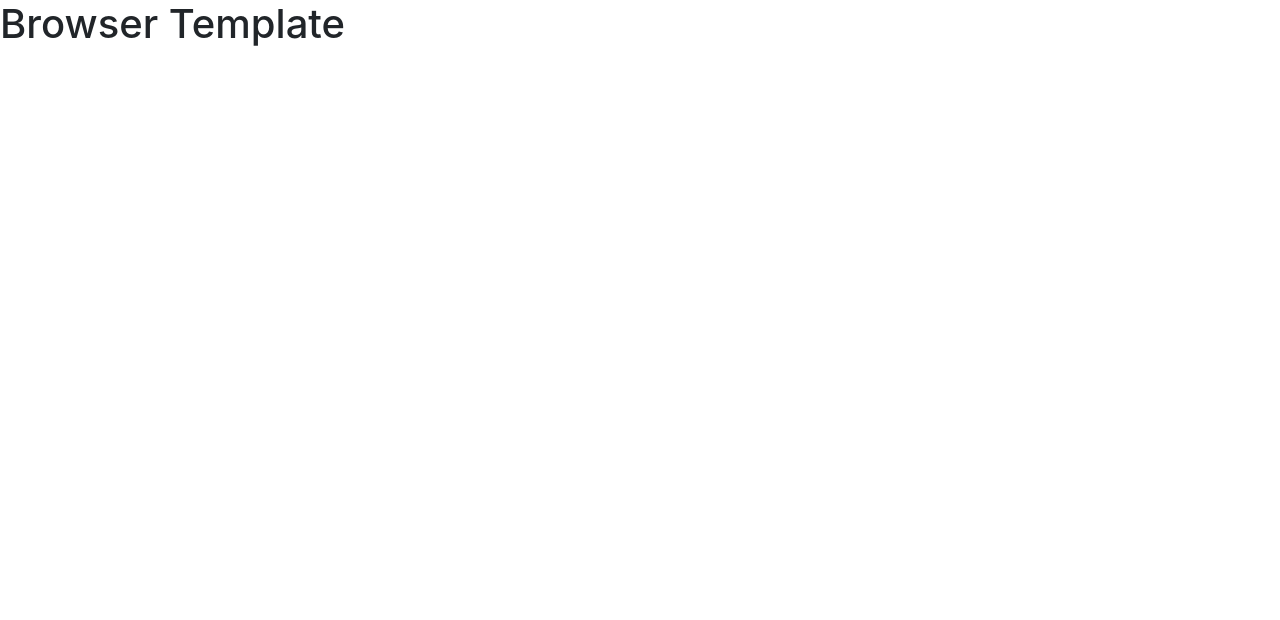
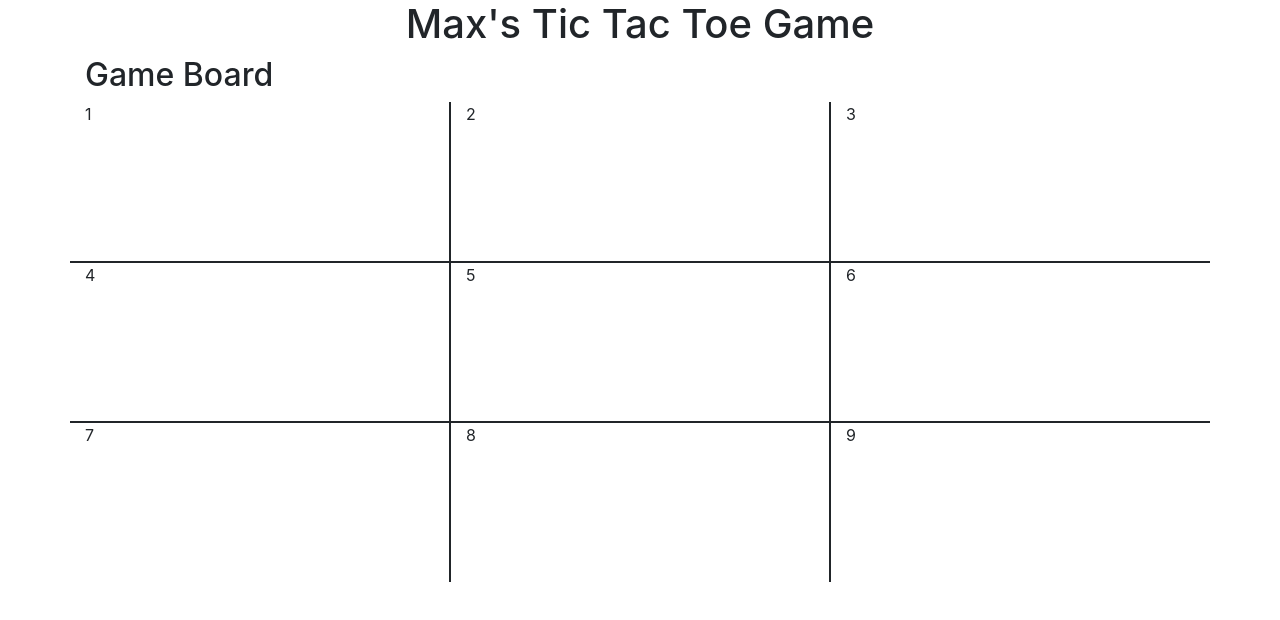
Before and after one commit to greenemax/Max-Tic-Tac-Toe-client, a website built with webpack: page index.html in a window 1280 px wide. Built offline with nearby package versions, Linux system fonts and the light colour scheme.

Commit message:
Game Board Created. Used border tags in css to create game board.

```diff
--- a/assets/styles/index.scss
+++ b/assets/styles/index.scss
@@ -1 +1,39 @@
 @import '~bootstrap/scss/bootstrap';
+
+h1 {
+  text-align: center;
+}
+
+.col-4 {
+  border: 1px solid;
+  height: 10rem;
+  width: 10rem;
+}
+#top-left {
+  border-top: 0;
+  border-left: 0;
+}
+#top-mid {
+    border-top: 0;
+}
+#top-right {
+  border-top: 0;
+  border-right: 0;
+}
+#mid-left {
+  border-left: 0;
+}
+#mid-right {
+  border-right: 0;
+}
+#bottom-left {
+border-bottom: 0;
+border-left: 0;
+}
+#bottom-mid {
+  border-bottom: 0;
+}
+#bottom-right {
+border-bottom: 0;
+border-right: 0;
+}
--- a/index.html
+++ b/index.html
@@ -1,7 +1,7 @@
 <!DOCTYPE html>
 <html>
     <head>
-      <title>Example</title>
+      <title>Max's Tic Tac Toe Game</title>
       <meta name="viewport" content="width=device-width, initial-scale=1">
 
       <!-- Do not add `link` tags-->
@@ -12,6 +12,21 @@
       <script src="public/application.js" type="text/javascript" charset="utf-8" defer></script>
     </head>
     <body>
-      <h1>Browser Template</h1>
+        <h1>Max's Tic Tac Toe Game</h1>
+     </div>
+      <div class="container">
+        <h2>Game Board</h2>
+        <div class= "row">
+                  <div id="top-left" class="col-4">1</div>
+                  <div id="top-mid"class="col-4">2</div>
+                  <div id="top-right"class="col-4">3</div>
+                  <div id="mid-left"class="col-4">4</div>
+                  <div id="mid-mid"class="col-4">5</div>
+                  <div id="mid-right"class="col-4">6</div>
+                  <div id="bottom-left"class="col-4">7</div>
+                  <div id="bottom-mid"class="col-4">8</div>
+                  <div id="bottom-right"class="col-4">9</div>
+              </div>
+
     </body>
 </html>
```
